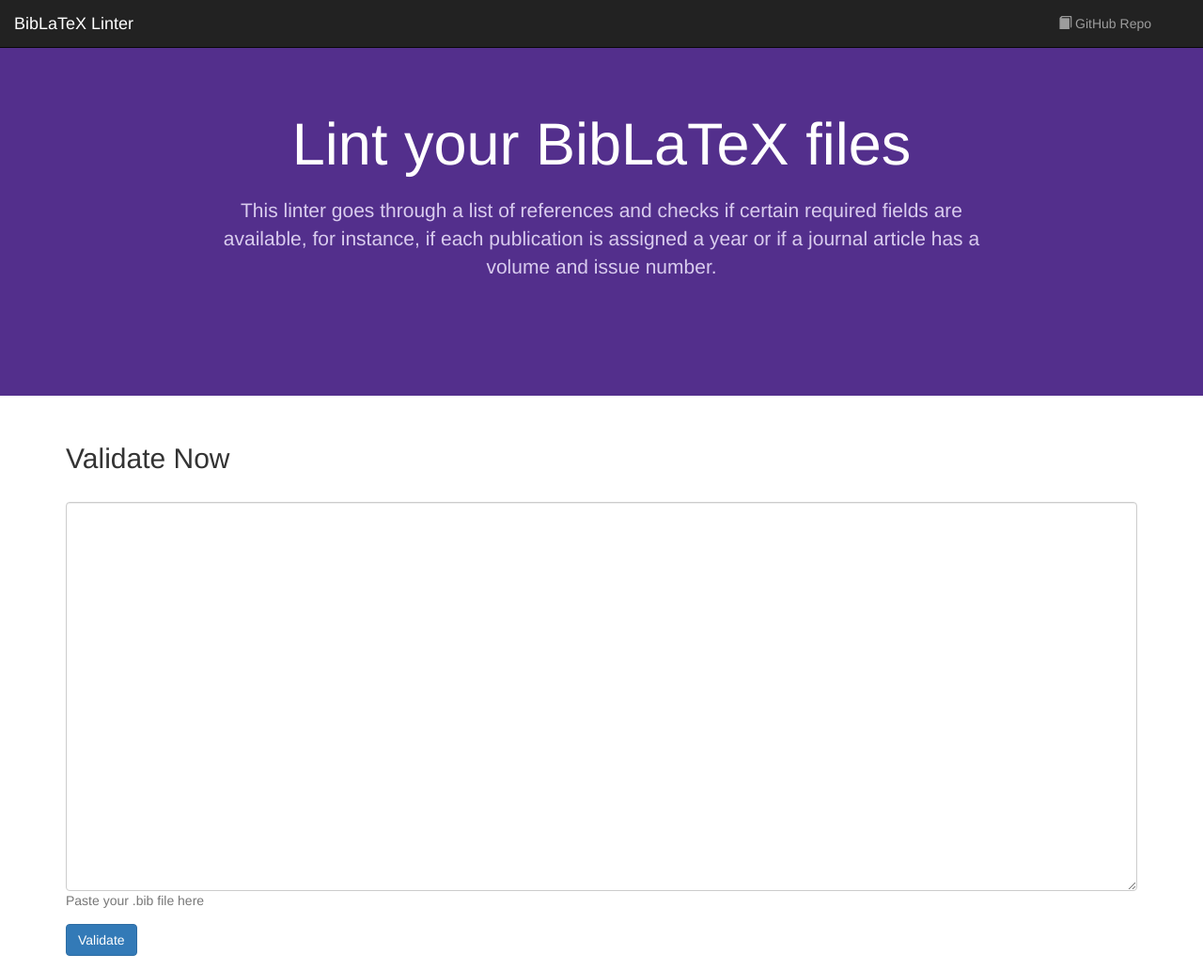
After one commit to Pezmc/BibLaTeX-Linter, a Django app: template linting/templates/index.html in a window 1280 px wide. The commit adds this page. Shown: the whole page at 94% size. Run offline with Django 3.2, Linux system fonts and the light colour scheme; the template is opened without the code that fills it, so the values that code supplies are empty; some libraries are stand-ins or nearby versions.

Commit message:
🎨 Prettier

```diff
--- a/app.json
+++ b/app.json
@@ -3,7 +3,7 @@
   "description": "A simple web app to lint BibLaTeX files.",
   "image": "heroku/python",
   "repository": "https://github.com/Pezmc/BibLaTeX-Linter",
-  "keywords": ["python", "django" ],
+  "keywords": ["python", "django"],
   "env": {
     "SECRET_KEY": {
       "description": "The secret key for the Django application.",
--- /dev/null
+++ b/linting/templates/base.html
@@ -0,0 +1,62 @@
+<!DOCTYPE html>
+<html>
+  <head>
+    <title>BibLaTeX Linter - Check and validate your .bib files</title>
+    <link
+      rel="stylesheet"
+      type="text/css"
+      href="//maxcdn.bootstrapcdn.com/bootstrap/3.3.4/css/bootstrap.min.css"
+    />
+    <script src="https://ajax.googleapis.com/ajax/libs/jquery/2.1.3/jquery.min.js"></script>
+    <script
+      type="text/javascript"
+      src="//maxcdn.bootstrapcdn.com/bootstrap/3.3.4/js/bootstrap.min.js"
+    ></script>
+    <style type="text/css">
+      .jumbotron {
+        background: #532f8c;
+        color: white;
+        padding-bottom: 80px;
+      }
+      .jumbotron p {
+        color: #d9ccee;
+        max-width: 75%;
+        margin: 1em auto 2em;
+      }
+      .navbar + .jumbotron {
+        margin-top: -20px;
+      }
+    </style>
+  </head>
+  <body>
+    <nav class="navbar navbar-default navbar-static-top navbar-inverse">
+      <a class="navbar-brand" href="/">BibLaTeX Linter</a>
+      <div class="container">
+        <ul class="nav navbar-nav navbar-right">
+          <li class="navbar-right">
+            <a href="https://github.com/Pezmc/BibLaTeX-Linter"
+              ><span class="glyphicon glyphicon-book"></span> GitHub Repo</a
+            >
+          </li>
+        </ul>
+      </div>
+    </nav>
+
+    {% load static %}
+
+    {% block content %}
+    {% endblock %}
+  </body>
+  <script
+    async
+    src="https://www.googletagmanager.com/gtag/js?id=UA-2835683-13"
+  ></script>
+  <script>
+    window.dataLayer = window.dataLayer || []
+    function gtag() {
+      dataLayer.push(arguments)
+    }
+    gtag('js', new Date())
+    gtag('config', 'UA-2835683-13')
+  </script>
+</html>
--- /dev/null
+++ b/linting/templates/index.html
@@ -0,0 +1,41 @@
+{% extends "base.html" %}
+
+{% block content %}
+
+<div class="jumbotron text-center">
+  <div class="container">
+    <h1>Lint your BibLaTeX files</h1>
+    <p>
+      This linter goes through a list of references and checks if certain
+      required fields are available, for instance, if each publication is
+      assigned a year or if a journal article has a volume and issue number.
+    </p>
+  </div>
+</div>
+<div class="container">
+  <h2>Validate Now</h2>
+  <form action="/validate" method="post">
+    {% csrf_token %}
+    <div class="form-group">
+      <label></label>
+      <textarea
+        id="file"
+        name="file"
+        cols="40"
+        rows="20"
+        aria-describedby="fileHelpBlock"
+        required="required"
+        class="form-control"
+      ></textarea>
+      <span id="fileHelpBlock" class="form-text text-muted"
+        >Paste your .bib file here</span
+      >
+    </div>
+    <div class="form-group">
+      <button name="submit" type="submit" class="btn btn-primary">
+        Validate
+      </button>
+    </div>
+  </form>
+</div>
+{% endblock %}
```
Also changed, not shown: hello/templates/base.html (deleted, +0 -46 lines), hello/templates/index.html (deleted, +0 -28 lines), linting/templates/results.html (+14 -14 lines), README.md, 1 other file.
